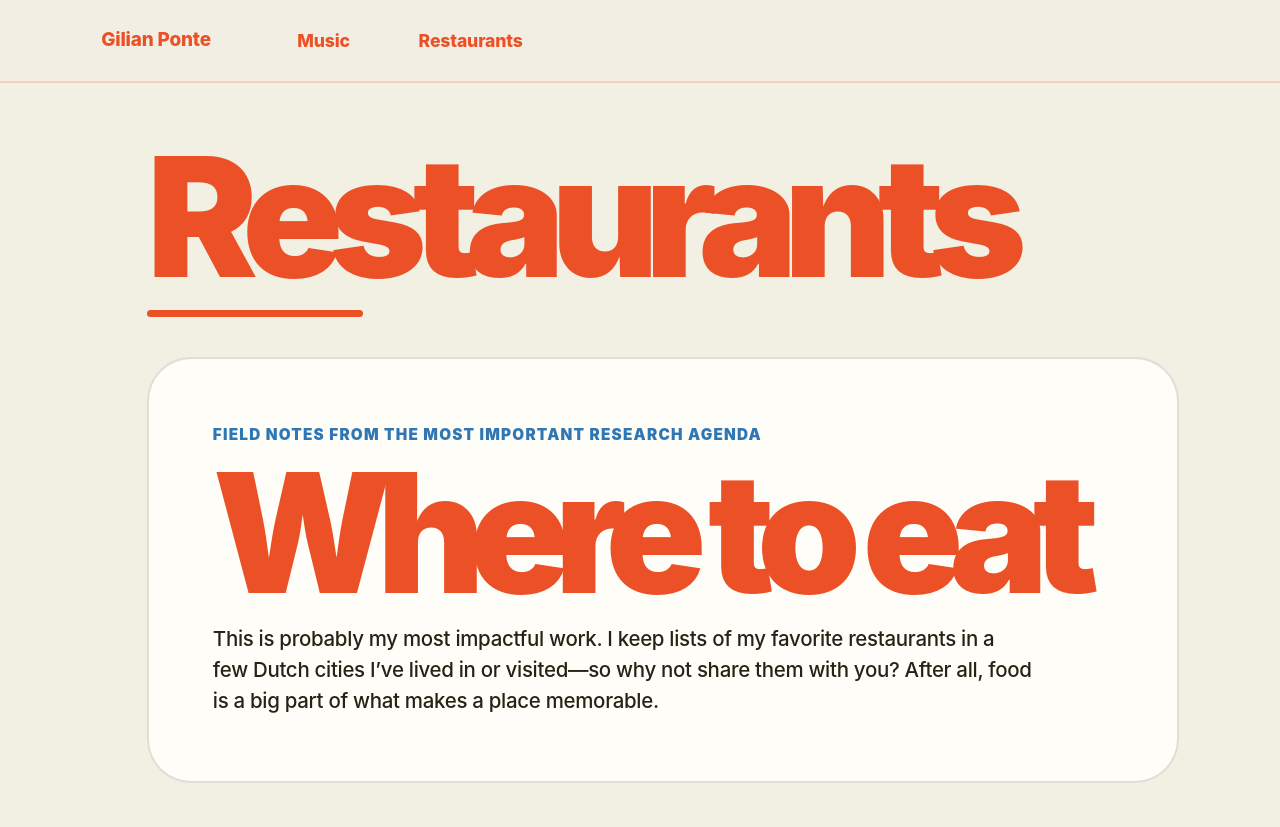
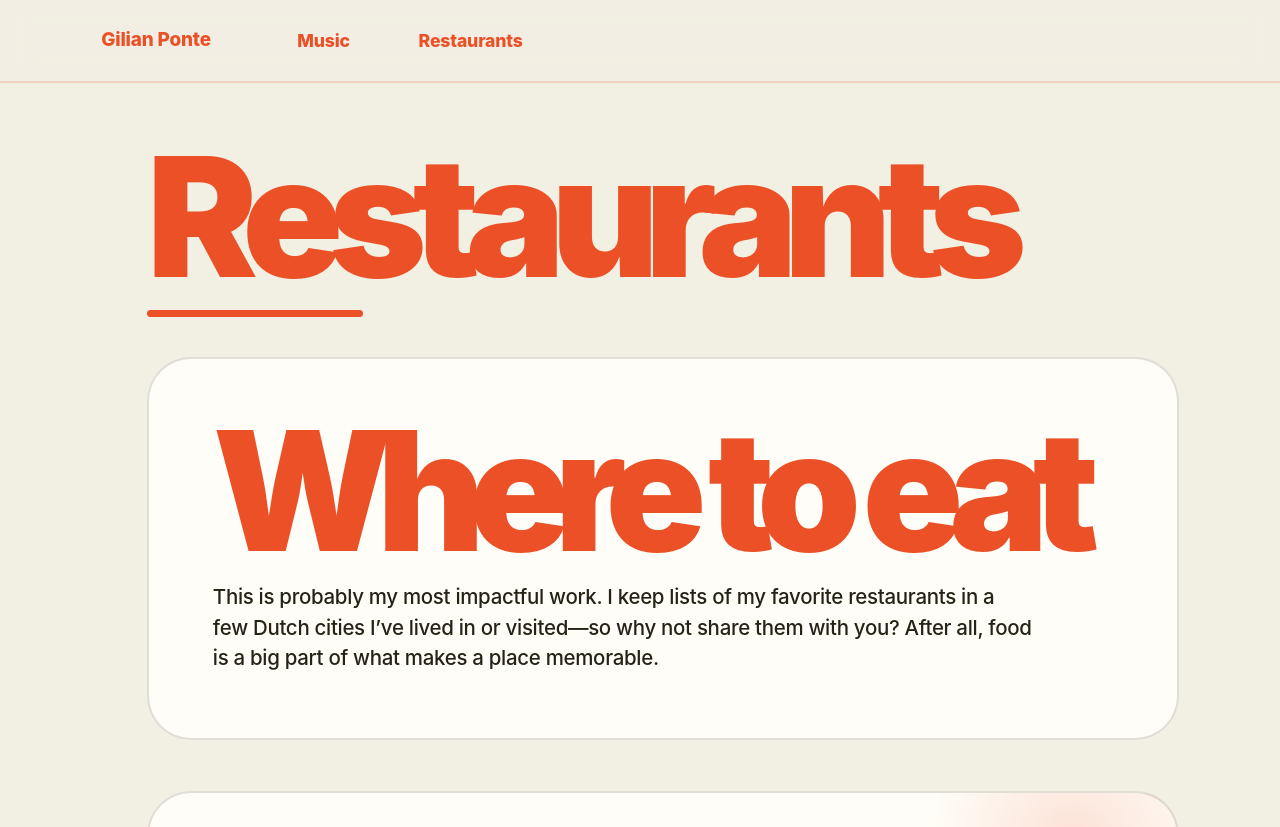
Before and after one commit to GilianPonte/gilianponte.github.io, a Jekyll site: the page built from _pages/teaching.md, in a window 1280 px wide and 900 px high, cut to the strip 0-827 px from the top of the window. Built offline with Jekyll 4.4.1, drawn with Linux system fonts in a browser that asks for light colours.

Commit message:
Update teaching.md

```diff
--- a/_pages/teaching.md
+++ b/_pages/teaching.md
@@ -8,7 +8,7 @@ author_profile: false
 <section class="food-page">
 
   <header class="food-hero">
-    <p class="food-eyebrow">Field notes from the most important research agenda</p>
+
 
     <h1>Where to eat</h1>
 
```
